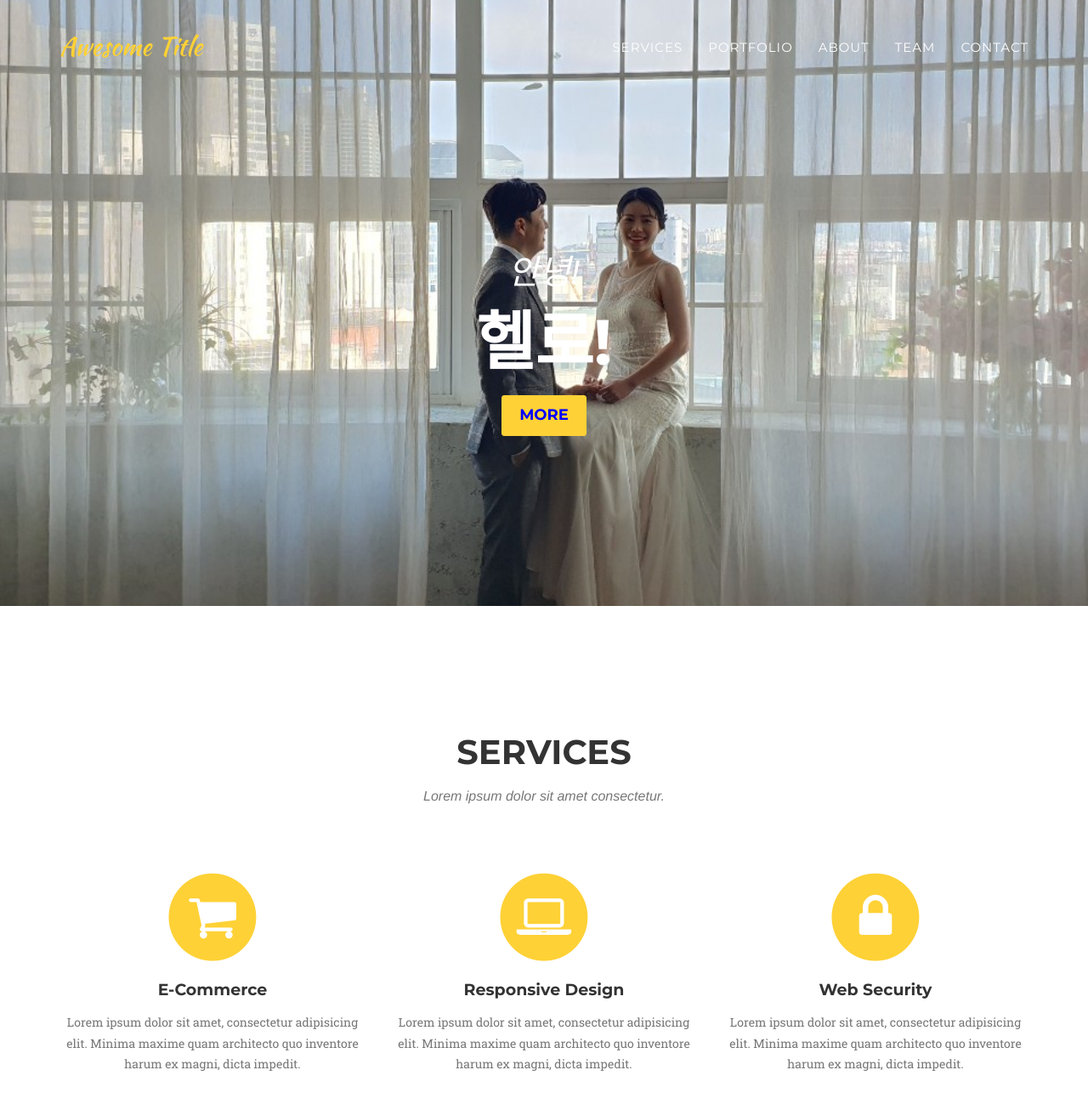
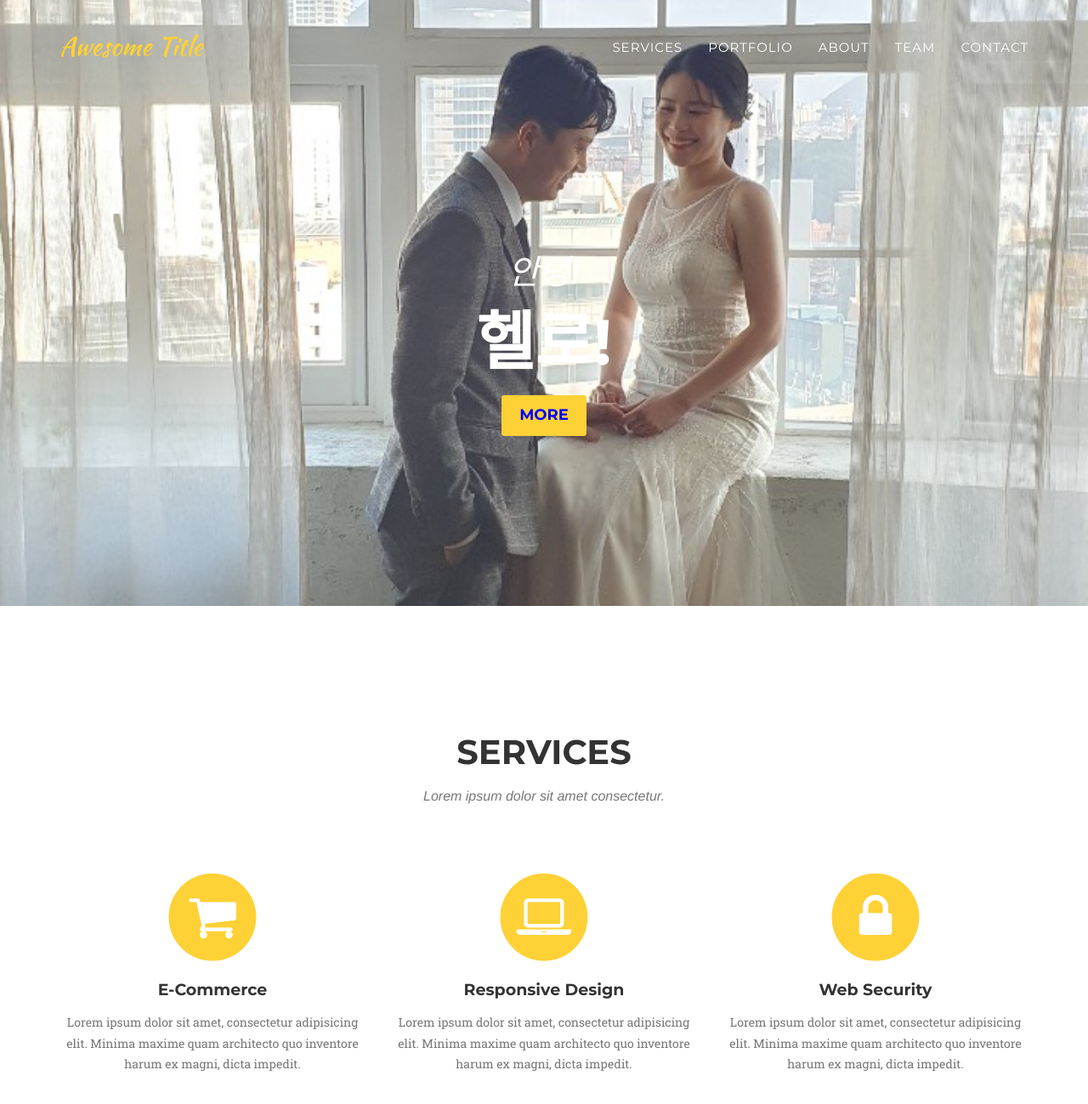
Before and after one commit to gusehdqo/LoveStory_Mysister, a Jekyll site: the page built from index.html, in a window 1280 px wide and 1400 px high. Shown: the top 1299 px of the window at 85% size. Built offline with Jekyll 4.4.1, drawn with Linux system fonts in a browser that asks for light colours; some web fonts are replaced.

Commit message:
Update agency.css

```diff
--- a/_includes/css/agency.css
+++ b/_includes/css/agency.css
@@ -272,7 +272,7 @@
     color: #fff;
     background-attachment: scroll;
     /* 메인 사진 bae 20200719 */
-    background-image: url('{{ site.baseurl }}/img/test2_main.jpg');
+    background-image: url('{{ site.baseurl }}/img/test3m-_main.jpg');
     background-position: center center;
     background-repeat: none;
     -webkit-background-size: cover;
```
